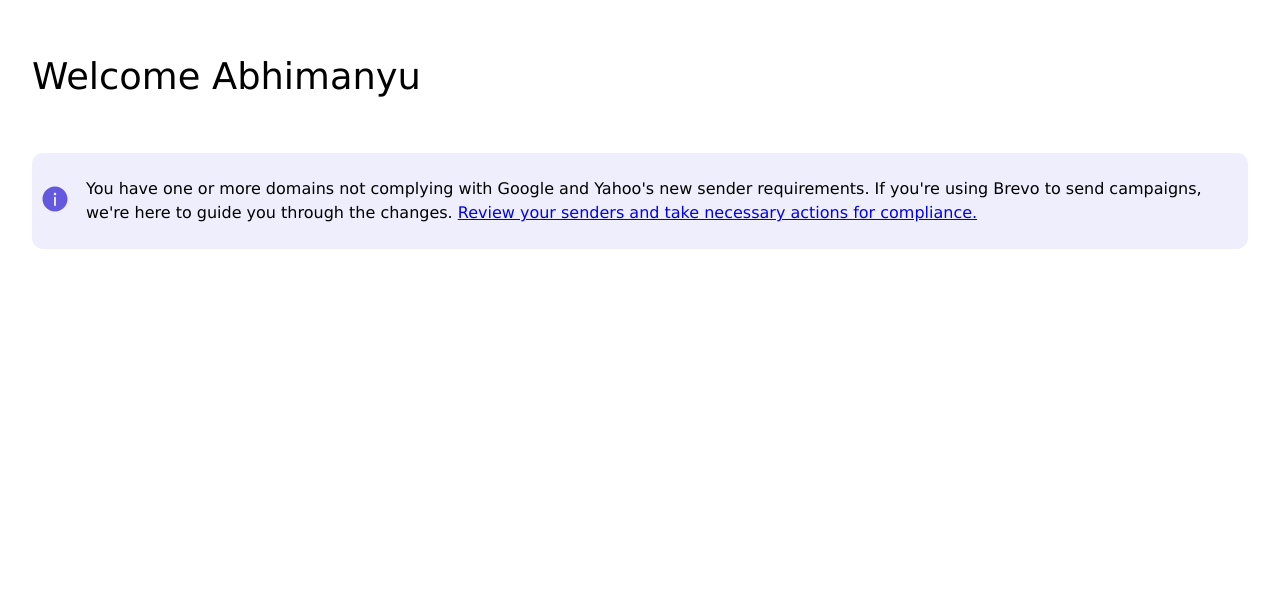
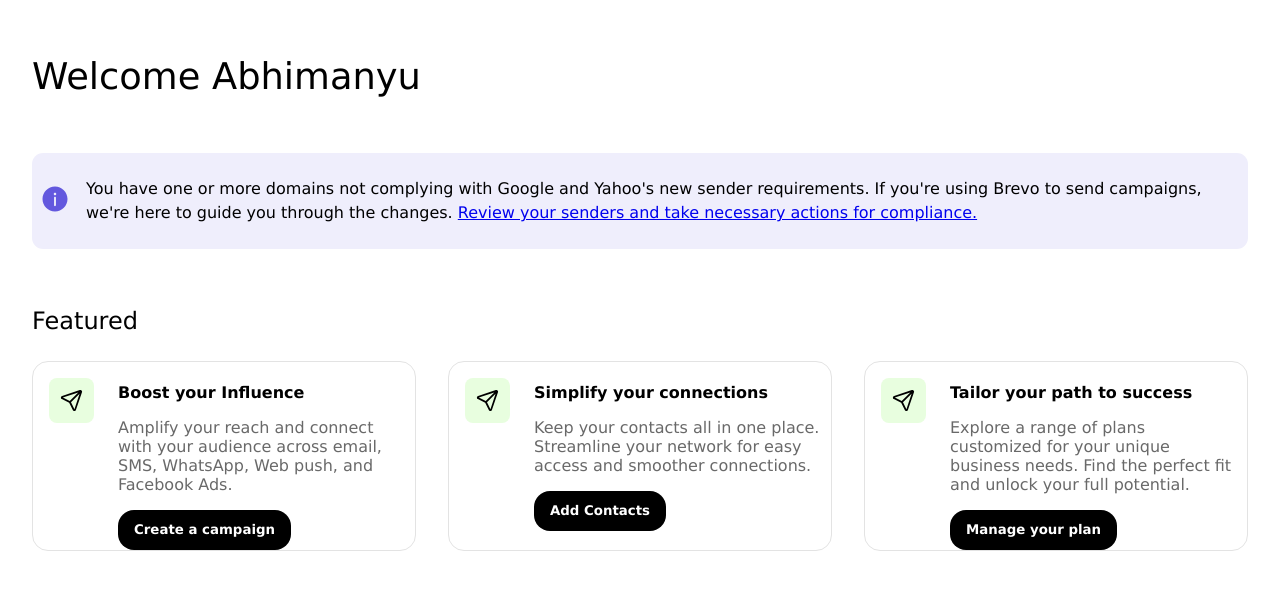
Before and after one commit to sunidhij7/react-tutorial, a React (Create React App) app in the folder react-tutorial/: page / in a window 1280 px wide. Shown: the top 590 px of the page. Built offline with nearby package versions, Linux system fonts and the light colour scheme.

Commit message:
created card component and featured section

```diff
--- a/react-tutorial/src/App.css
+++ b/react-tutorial/src/App.css
@@ -44,3 +44,85 @@ a:visited{
   color: black;
   cursor: pointer;
 }
+
+p {
+  margin-block-start: 1em;
+  margin-block-end: 1em;
+  margin-inline-start: 0px;
+  margin-inline-end: 0px;
+}
+
+.section-heading{
+  font-size: 1.5rem;
+line-height: 40px;
+
+font-weight: 570;
+}
+
+.feature-card-container{
+  display: grid;
+  flex-wrap: wrap;
+  grid-row-gap: 1rem;
+  grid-column-gap: 2rem;
+  grid-template-columns: repeat(auto-fit, minmax(200px, 1fr));
+  margin-bottom: 2rem;
+  }
+
+.feature-card{
+  display: flex;
+  min-height: 190px;
+  max-height: 250px;
+  border: 1px solid hsl(0, 0%, 89%);
+  border-radius: 1rem;
+  color: inherit;
+  width: 100%;
+}
+
+  .feature-card:hover{
+    box-shadow: 0 4px 8px rgba(0, 0, 0, 0.3);
+  cursor: pointer;
+
+  }
+
+  .feature-card-icon{
+    background-color: #e8fedf;
+    border-radius: 0.5rem;
+    padding: 0.5rem;
+  }
+
+  .feature-card__left{
+    margin: 1rem;
+  }
+  .feature-card__right{
+    margin-left: 0.5rem;
+    margin-right: 0.5rem;
+
+  }
+
+  .feature-card__text{
+    color: #696969;
+    font-size: 1rem;
+  }
+
+  .feature-card__heading{
+margin-bottom: 0;
+}
+
+.black-button{
+  background-color: black;
+  color: white;
+  text-align: center;
+  font-weight: 600;
+  line-height: 1.5rem;
+  padding-left: 16px;
+  padding-right: 16px;
+  padding-top: 8px;
+  padding-bottom: 8px;
+  border: none;
+  border-radius: 1rem;
+}
+
+.black-button:hover{
+  cursor: pointer;
+  background-color: #212020;
+}
--- a/react-tutorial/src/App.js
+++ b/react-tutorial/src/App.js
@@ -1,10 +1,12 @@
 import './App.css';
+import Featured from './Components/Featured.jsx';
 import Header from './Components/Header.jsx'
 
 function App() {
   return (
     <div className="App">
       <Header></Header>
+      <Featured></Featured>
     </div>
   );
 }
--- /dev/null
+++ b/react-tutorial/src/Components/Card.jsx
@@ -0,0 +1,43 @@
+import React from 'react'
+
+const Card = ({title, bodyText, buttonText}) => {
+  return (
+    <>
+    <div class="feature-card">
+        <div class="feature-card__left">
+          <svg
+            class="feature-card-icon"
+            width="45px"
+            height="45px"
+            viewBox="0 0 24 24"
+            fill="none"
+            xmlns="http://www.w3.org/2000/svg"
+          >
+            <g id="SVGRepo_bgCarrier" stroke-width="0"></g>
+            <g
+              id="SVGRepo_tracerCarrier"
+              stroke-linecap="round"
+              stroke-linejoin="round"
+            ></g>
+            <g id="SVGRepo_iconCarrier">
+              <path
+                d="M20.33 3.66996C20.1408 3.48213 19.9035 3.35008 19.6442 3.28833C19.3849 3.22659 19.1135 3.23753 18.86 3.31996L4.23 8.19996C3.95867 8.28593 3.71891 8.45039 3.54099 8.67255C3.36307 8.89471 3.25498 9.16462 3.23037 9.44818C3.20576 9.73174 3.26573 10.0162 3.40271 10.2657C3.5397 10.5152 3.74754 10.7185 4 10.85L10.07 13.85L13.07 19.94C13.1906 20.1783 13.3751 20.3785 13.6029 20.518C13.8307 20.6575 14.0929 20.7309 14.36 20.73H14.46C14.7461 20.7089 15.0192 20.6023 15.2439 20.4239C15.4686 20.2456 15.6345 20.0038 15.72 19.73L20.67 5.13996C20.7584 4.88789 20.7734 4.6159 20.7132 4.35565C20.653 4.09541 20.5201 3.85762 20.33 3.66996ZM4.85 9.57996L17.62 5.31996L10.53 12.41L4.85 9.57996ZM14.43 19.15L11.59 13.47L18.68 6.37996L14.43 19.15Z"
+                fill="#000000"
+              ></path>
+            </g>
+          </svg>
+        </div>
+
+        <div class="feature-card__right">
+          <h4 class="feature-card__heading">{title}</h4>
+          <p class="feature-card__text">
+            {bodyText}
+          </p>
+          <button class="modal__trigger-button black-button">{buttonText}</button>
+        </div>
+      </div>
+    </>
+  );
+};
+
+export default Card
--- /dev/null
+++ b/react-tutorial/src/Components/Featured.jsx
@@ -0,0 +1,28 @@
+import React from 'react'
+import Card from './Card'
+
+export default function Featured() {
+    return (
+        <>
+            <h2 class="section-heading">Featured</h2>
+            <div class="feature-card-container">
+                <Card
+                title="Boost your Influence"
+                bodyText="Amplify your reach and connect with your audience across email, SMS, WhatsApp, Web push, and Facebook Ads."
+                buttonText="Create a campaign"
+                />
+                <Card
+                title="Simplify your connections"
+                bodyText="Keep your contacts all in one place. Streamline your network for easy access and smoother connections."
+                buttonText="Add Contacts"
+                />
+                <Card
+                title="Tailor your path to success"
+                bodyText="Explore a range of plans customized for your unique business needs. Find the perfect fit and unlock your full potential."
+                buttonText="Manage your plan"
+                />
+            </div>
+
+        </>
+    )
+}
```
